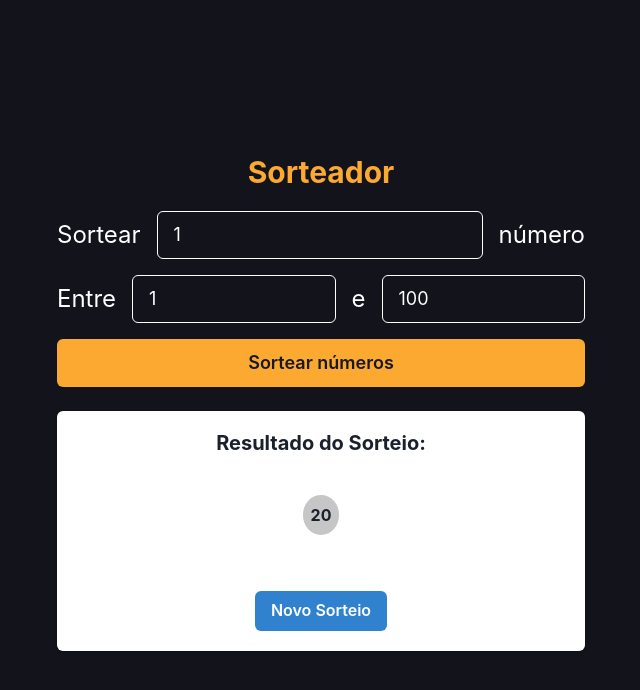
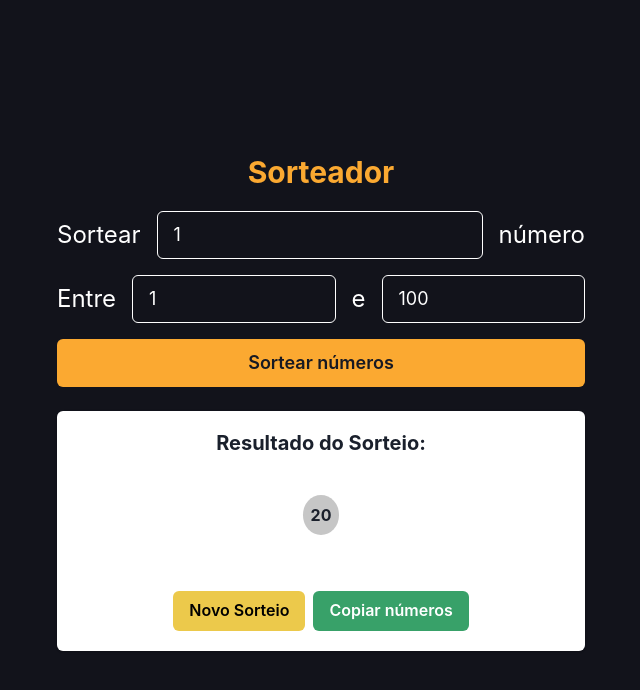
Before and after one commit to Grazziano/sorteador-de-numeros, a React (Create React App) app: page / in a window 1280 px wide. Both pictures are taken after a click on the button "Sortear números". Shown: the top 690 px of the page, without its empty margins (319-959 px from the left). Built offline with nearby package versions, Linux system fonts and the light colour scheme.

Commit message:
Copying numbers

```diff
--- a/package.json
+++ b/package.json
@@ -17,6 +17,7 @@
     "react": "^18.2.0",
     "react-dom": "^18.2.0",
     "react-scripts": "5.0.1",
+    "react-toastify": "^9.1.3",
     "typescript": "^4.9.5",
     "web-vitals": "^2.1.4"
   },
--- a/src/App.tsx
+++ b/src/App.tsx
@@ -1,5 +1,8 @@
 import React from 'react';
 import Home from './pages/Home';
+
+import { ToastContainer } from 'react-toastify';
+import 'react-toastify/dist/ReactToastify.css';
 
 import { extendTheme, ChakraProvider } from '@chakra-ui/react';
 
@@ -26,6 +29,7 @@ function App() {
   return (
     <ChakraProvider theme={theme}>
       <Home />
+      <ToastContainer />
     </ChakraProvider>
   );
 }
--- a/src/pages/Home/index.tsx
+++ b/src/pages/Home/index.tsx
@@ -12,6 +12,7 @@ import {
   CardBody,
   CardFooter,
 } from '@chakra-ui/react';
+import { toast } from 'react-toastify';
 
 export default function Home() {
   const [numbersToDraw, setNumbersToDraw] = useState<number>(1);
@@ -36,6 +37,21 @@ export default function Home() {
 
   function handleClear() {
     setListNumbers([]);
+  }
+
+  function handleCopy() {
+    navigator.clipboard.writeText(listNumbers.toString()).then(() => {
+      toast.success('Sorteio copiado!', {
+        position: 'top-right',
+        autoClose: 2000,
+        hideProgressBar: false,
+        closeOnClick: true,
+        pauseOnHover: true,
+        draggable: true,
+        progress: undefined,
+        theme: 'colored',
+      });
+    });
   }
 
   return (
@@ -141,8 +157,11 @@ export default function Home() {
               </Stack>
             </CardBody>
             <CardFooter>
-              <Button colorScheme="blue" onClick={handleClear}>
+              <Button colorScheme="yellow" onClick={handleClear} mr={2}>
                 Novo Sorteio
+              </Button>
+              <Button colorScheme="green" onClick={handleCopy}>
+                Copiar números
               </Button>
             </CardFooter>
           </Card>
```
Also changed, not shown: 1 other file (tests, documents, lock files or other folders).
